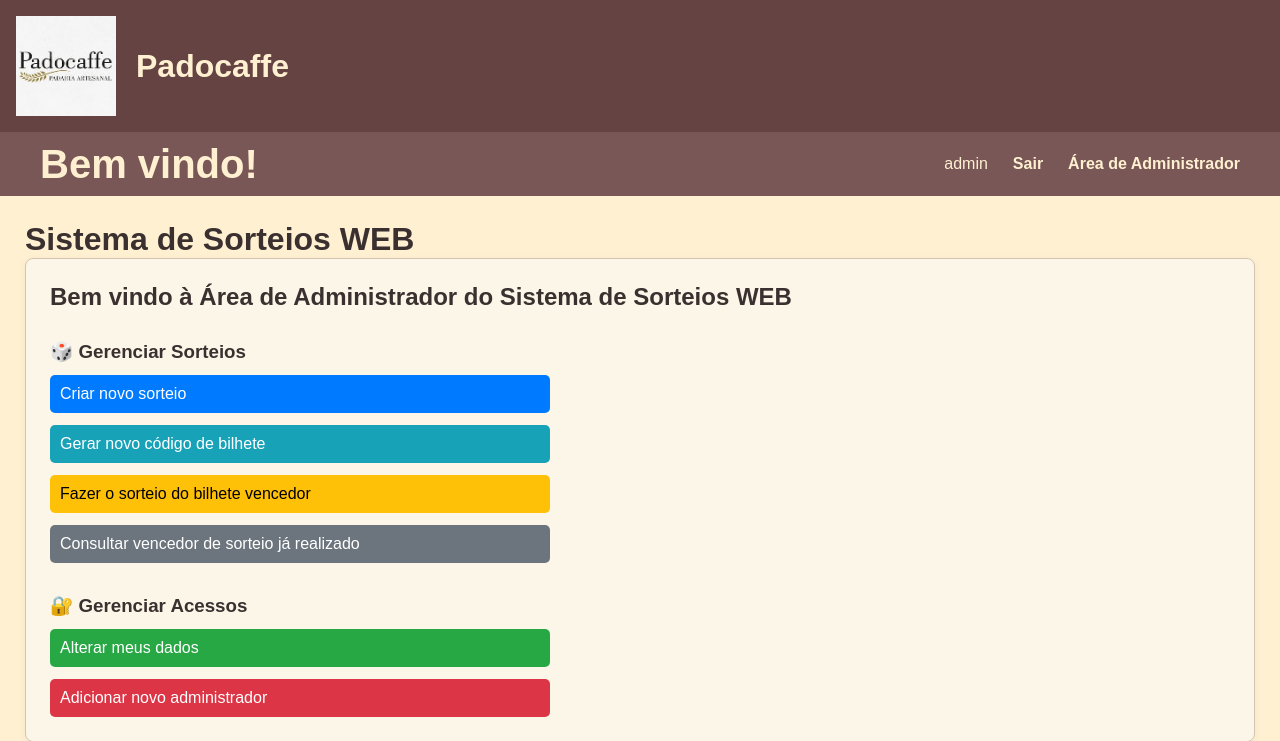
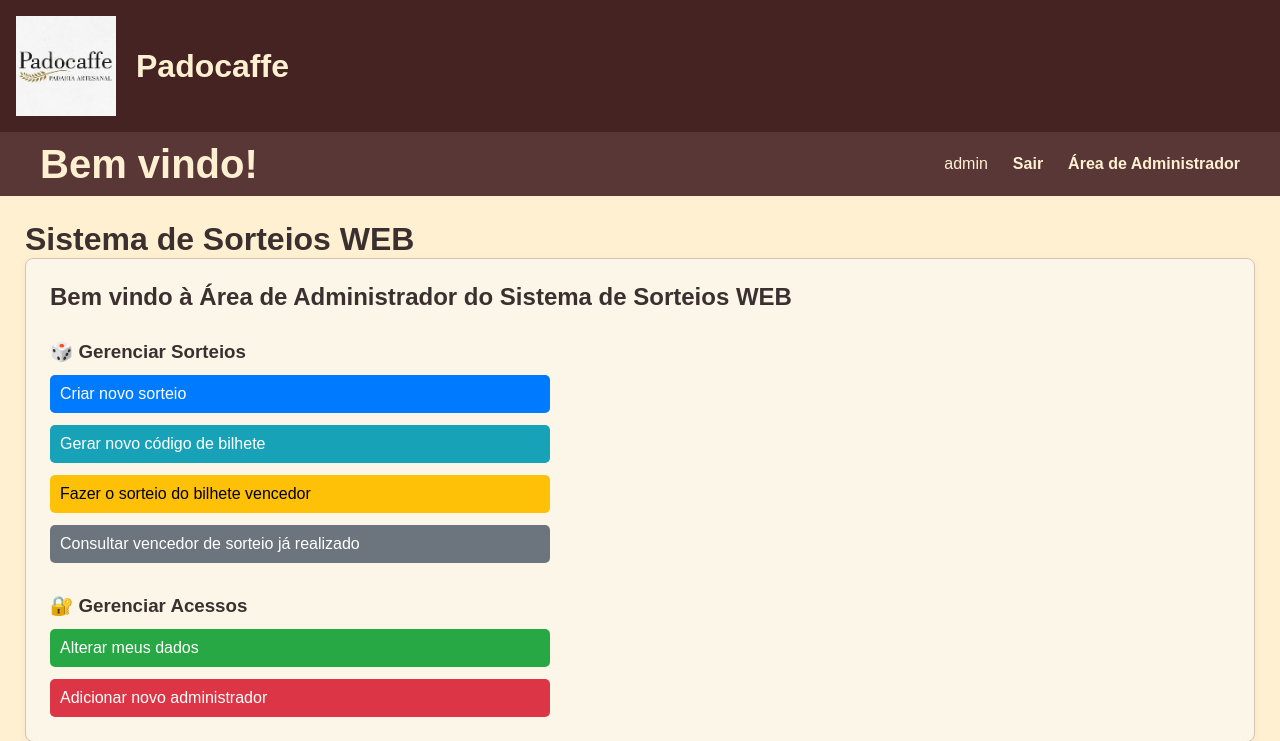
Before and after one commit to AndreScaranto/sorteio_web, a Flask app: page /index in a window 1280 px wide. Shown: the top 741 px of the page. Run offline with Flask 3, Linux system fonts and the light colour scheme; a user stored in the database is signed in; data comes from the database, SQL or seed files in the repository.

Commit message:
Alterar levemente as cores para aumentar o contraste e melhorar a acessibilidade.

```diff
--- a/flaskr/static/style.css
+++ b/flaskr/static/style.css
@@ -17,7 +17,7 @@ a {
 }
 
 .main-header {
-  background-color: #664343;
+  background-color: #462323;
   padding: 1rem;
   display: flex;
   align-items: center;
@@ -30,7 +30,7 @@ a {
 .navbar {
   width: 100%;
   height: 4rem;
-  background-color: #795757;
+  background-color: #593737;
   display: flex;
   justify-content: space-between;
   align-items: center;
@@ -66,7 +66,7 @@ a {
 }
 
 .navbar-item:hover {
-    color: #d1b5b5;
+    color: #FFFFFF;
     text-decoration: none;
 }
 
@@ -151,7 +151,7 @@ main {
 }
 
 .content h1 {
-    color: #664343;
+    color: #593737;
     border-bottom: 2px solid #d3c5b4;
     padding-bottom: 0.5rem;
     margin-bottom: 1rem;
```
